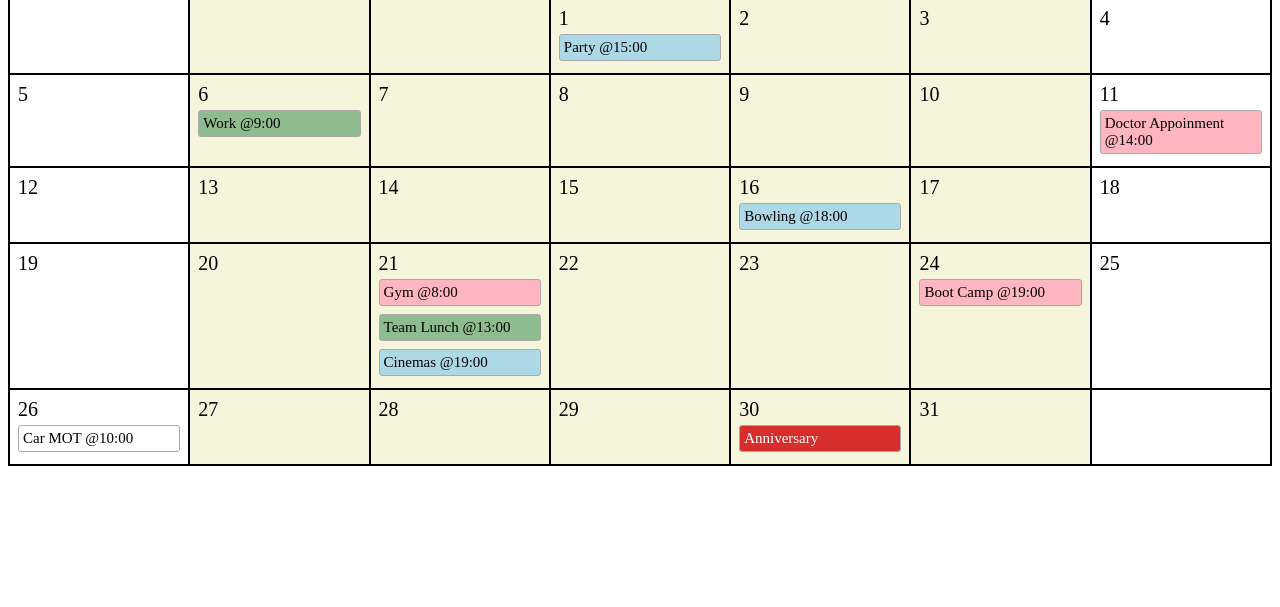
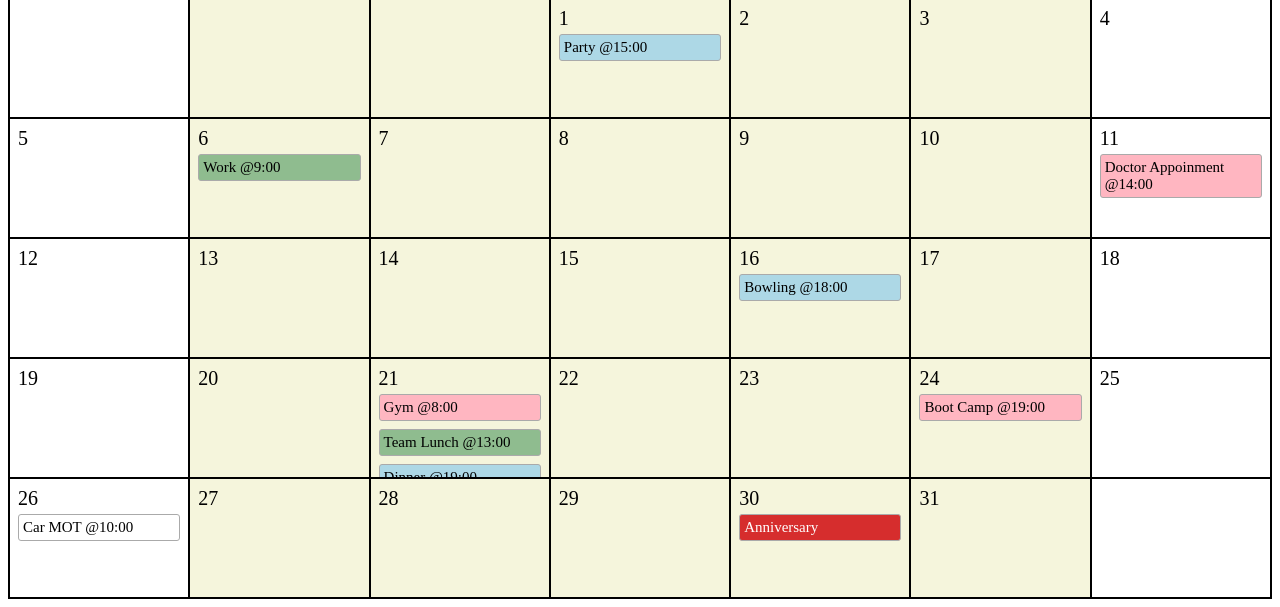
Before and after one commit to miteshsevani/payasyougym, a plain HTML site: page index.html in a window 1280 px wide. Shown: the part 193-800 px from the top of the page. Drawn offline with Linux system fonts and the light colour scheme.

Commit message:
Added overflow feature

```diff
--- a/index.html
+++ b/index.html
@@ -65,14 +65,14 @@
       }
       .dates {
         font-size: 20px;
+        height: 120px;
       }
       .date-wrapper {
         display: flex;
         flex-direction: column;
+        overflow: auto;
       }
       .event {
-        display: flex;
-        flex-direction: column;
         font-size: 15px;
         padding: 4px;
         margin: 4px 0;
@@ -248,7 +248,16 @@
             </div>
           </div>
           <div class="event pleasure">
-            <div class="title">Cinemas <span class="time">@19:00</span></div>
+            <div class="title">Dinner <span class="time">@19:00</span></div>
+            <div class="description">Booked table at Pizza Express</div>
+            <div class="actions">
+              <button class="edit">Edit</button>
+              <button class="duplicate">Duplicate</button>
+              <button class="delete">Delete</button>
+            </div>
+          </div>
+          <div class="event pleasure">
+            <div class="title">Cinemas <span class="time">@20:00</span></div>
             <div class="description">Watching Hunter Killer with uni mates</div>
             <div class="actions">
               <button class="edit">Edit</button>
```
